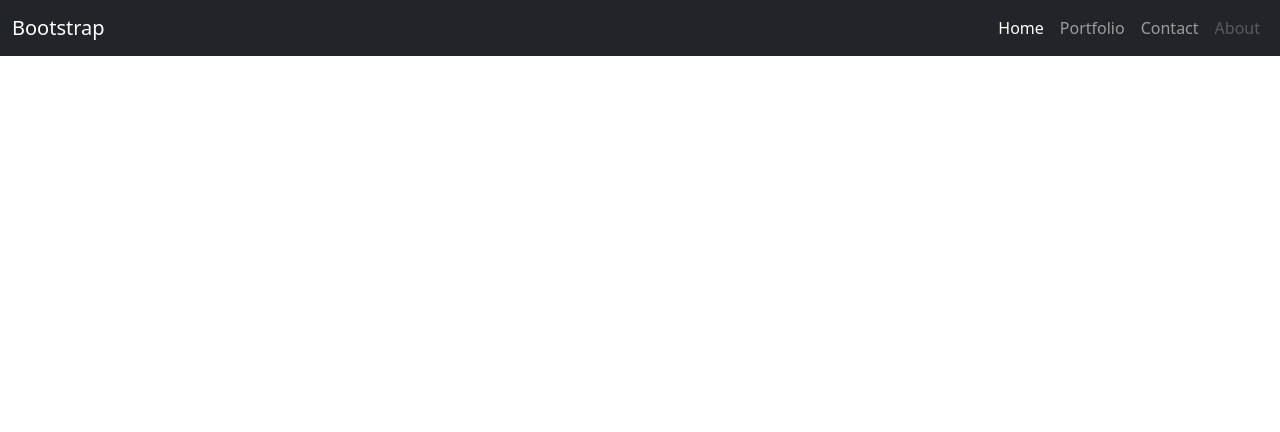
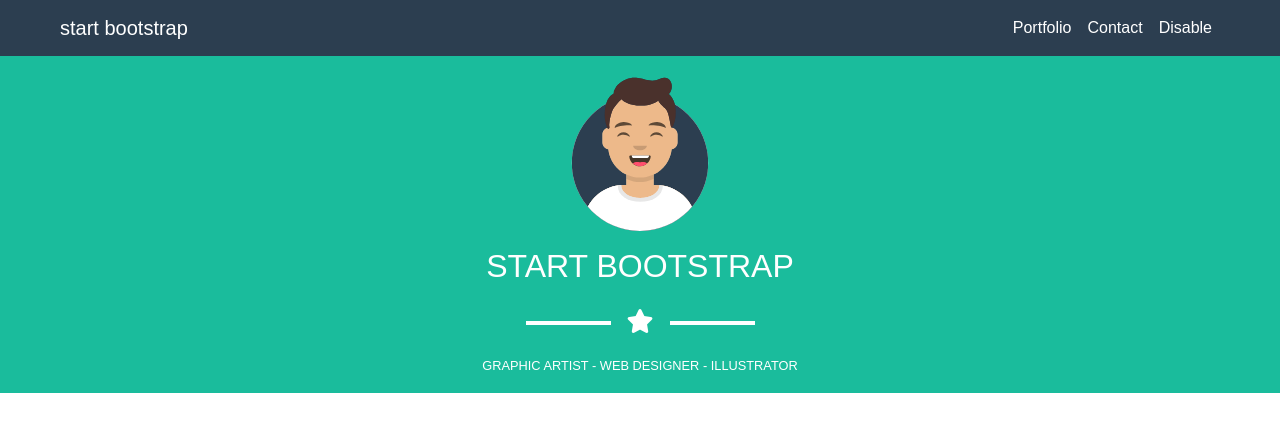
Before and after one commit to EliaMagris/html-css-bootstrap-freelancer, a plain HTML site: page index.html in a window 1280 px wide. Drawn offline with nearby package versions, Linux system fonts and the light colour scheme.

Commit message:
fine parte avatar

```diff
--- a/assets/css/style.css
+++ b/assets/css/style.css
@@ -1,3 +1,43 @@
+*{
+    font-family: sans-serif;
+}
+
 #navbarNavAltMarkup{
     flex-grow: 0;
 }
+
+.nav-bar-color{
+    background-color: #2c3e50;
+}
+
+/* NAV BAR COMPLETED */
+
+.green-color-avatar{
+    background-color: #1abc9c;
+}
+
+#image-size{
+    width: 150px;
+}
+
+.font-size-graphic{
+    font-size: 0.8rem;
+}
+
+.orizontal-line{
+    border: 2px solid white;
+    width: 85px;
+}
+
+.fa-star{
+    font-size: 1.5rem;
+    padding: 0 1rem;
+}
+
+.star-line{
+    display: flex;
+    justify-content: center;
+    align-items: center;
+}
+
+/* fine parte avatar */
--- a/index.html
+++ b/index.html
@@ -10,12 +10,19 @@
       integrity="sha384-Zenh87qX5JnK2Jl0vWa8Ck2rdkQ2Bzep5IDxbcnCeuOxjzrPF/et3URy9Bv1WTRi"
       crossorigin="anonymous"
     />
+    <link
+      rel="stylesheet"
+      href="https://cdnjs.cloudflare.com/ajax/libs/font-awesome/6.2.0/css/all.min.css"
+      integrity="sha512-xh6O/CkQoPOWDdYTDqeRdPCVd1SpvCA9XXcUnZS2FmJNp1coAFzvtCN9BmamE+4aHK8yyUHUSCcJHgXloTyT2A=="
+      crossorigin="anonymous"
+      referrerpolicy="no-referrer"
+    />
     <link rel="stylesheet" href="assets/css/style.css" />
   </head>
   <body>
-    <nav class="navbar navbar-expand-lg navbar-dark bg-dark">
+    <nav class="navbar navbar-expand-md navbar-dark px-md-5 nav-bar-color">
       <div class="container-fluid">
-        <a class="navbar-brand" href="#">Bootstrap</a>
+        <a class="navbar-brand" href="#">start bootstrap</a>
         <button
           class="navbar-toggler"
           type="button"
@@ -29,14 +36,44 @@
         </button>
         <div class="collapse navbar-collapse" id="navbarNavAltMarkup">
           <div class="navbar-nav">
-            <a class="nav-link active" aria-current="page" href="#">Home</a>
-            <a class="nav-link" href="#">Portfolio</a>
-            <a class="nav-link" href="#">Contact</a>
-            <a class="nav-link disabled">About</a>
+            <a class="nav-link active" aria-current="page" href="#"
+              >Portfolio</a
+            >
+            <a class="nav-link active" aria-current="page" href="#">Contact</a>
+            <a class="nav-link active" aria-current="page" href="#">Disable</a>
           </div>
         </div>
       </div>
     </nav>
+
+    <!-- NAV BAR COMPLETED -->
+    <section class="green-color-avatar">
+      <div class="container text-white">
+        <div class="row">
+          <div class="col-12 text-center pt-3">
+            <img id="image-size" src="assets/img/avatar.svg" alt="" />
+          </div>
+          <div class="col-12 text-center">
+            <h1 class="fs-2 fw-md-bold pt-3">START BOOTSTRAP</h1>
+          </div>
+          <div class="col-12 text-center">
+            <div class="star-line py-3">
+              <div class="orizontal-line"></div>
+              <div><i class="fa-solid fa-star"></i></div>
+              <div class="orizontal-line"></div>
+            </div>
+          </div>
+          <div class="col-12 text-center pb-3">
+            <span class="font-size-graphic"
+              >GRAPHIC ARTIST - WEB DESIGNER - ILLUSTRATOR</span
+            >
+          </div>
+        </div>
+      </div>
+    </section>
+
+    <!-- fine parte avatar -->
+
     <script
       src="https://cdn.jsdelivr.net/npm/bootstrap@5.2.2/dist/js/bootstrap.bundle.min.js"
       integrity="sha384-OERcA2EqjJCMA+/3y+gxIOqMEjwtxJY7qPCqsdltbNJuaOe923+mo//f6V8Qbsw3"
```
